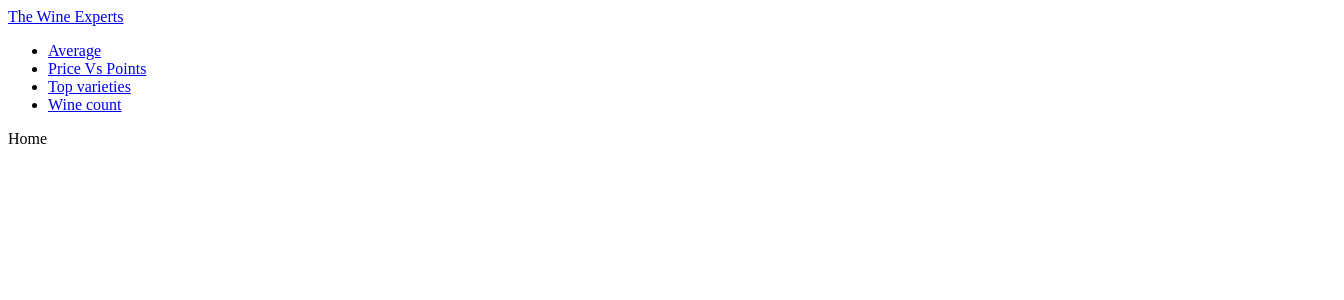
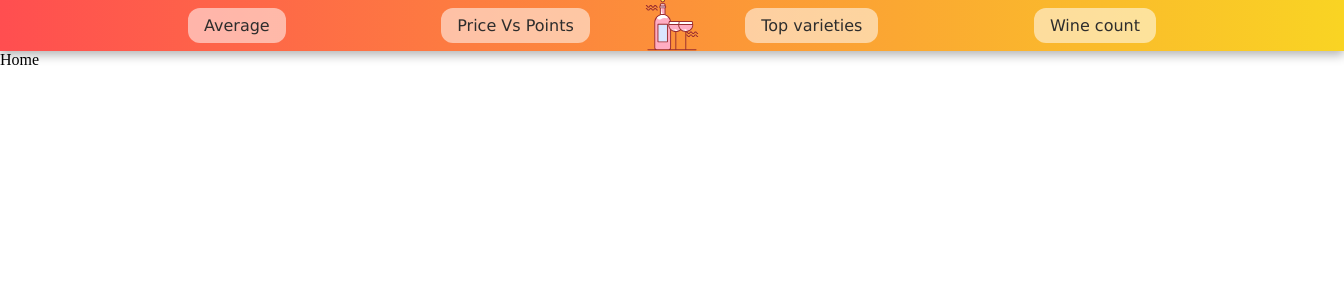
Before and after one commit to esterhugosson/wine-frontend-webbapp, a React (Vite) app in the folder wine-app/: page / in a window 1280 px wide. Shown: the top 300 px of the page, 1344 px wide, since content can reach past the window. Built offline with nearby package versions, Linux system fonts and the light colour scheme.

Commit message:
Navbar styling and info

```diff
--- a/wine-app/src/App.css
+++ b/wine-app/src/App.css
@@ -0,0 +1,4 @@
+body, html {
+  margin: 0;
+  padding: 0;
+}
--- a/wine-app/src/components/Navbar/Navbar.css
+++ b/wine-app/src/components/Navbar/Navbar.css
@@ -0,0 +1,61 @@
+/* Navbar.css */
+
+nav {
+  display: flex;
+  justify-content: space-between;
+  align-items: center;
+  background: linear-gradient(90deg, #ff4e50, #f9d423);
+  padding:  1rem 2rem;
+  position: sticky;
+  top: 0;
+  z-index: 1000;
+  box-shadow: 0 4px 10px rgba(0, 0, 0, 0.3);
+  width: 100%;
+}
+
+.logo {
+  position: absolute;
+  left: 50%;
+  transform: translateX(-50%);
+}
+
+.logo img {
+  width: 60px;
+  transition: transform 0.3s ease-in-out;
+}
+
+.logo img:hover {
+  transform: rotate(20deg) scale(1.1);
+}
+
+.nav-links {
+  display: flex;
+  list-style: none;
+  width: 100%;
+  justify-content: space-between;
+  max-width: 1000px;
+  margin: 0 auto;
+  padding: 0;
+}
+
+.nav-links li {
+  margin: 0 1rem;
+}
+
+.nav-links a {
+  font-family:Verdana, Geneva, Tahoma, sans-serif;
+  text-decoration: none;
+  padding: 0.5rem 1rem;
+  border-radius: 12px;
+  background-color: #ffffff88;
+  color: #2d2d2d;
+  transition: all 0.3s ease;
+  backdrop-filter: blur(5px);
+}
+
+.nav-links a:hover,
+.nav-links a.active {
+  color: #ffffff;
+  transform: scale(1.1);
+  box-shadow: 0 0 10px #fff;
+}
--- a/wine-app/src/components/Navbar/Navbar.jsx
+++ b/wine-app/src/components/Navbar/Navbar.jsx
@@ -1,5 +1,6 @@
 
 import { Link, NavLink } from 'react-router-dom'
+import wineLogo from '/wine-svgrepo-com.svg'
 import './Navbar.css'
 
 export const Navbar = () => {
@@ -9,7 +10,9 @@ export const Navbar = () => {
             <nav>
 
 
-                <Link to='/home' className='title'>The Wine Experts</Link>
+                <Link to='/home' className='logo'>
+                    <img src={wineLogo} alt="Wine Logo" />
+                </Link>
 
 
 
```
